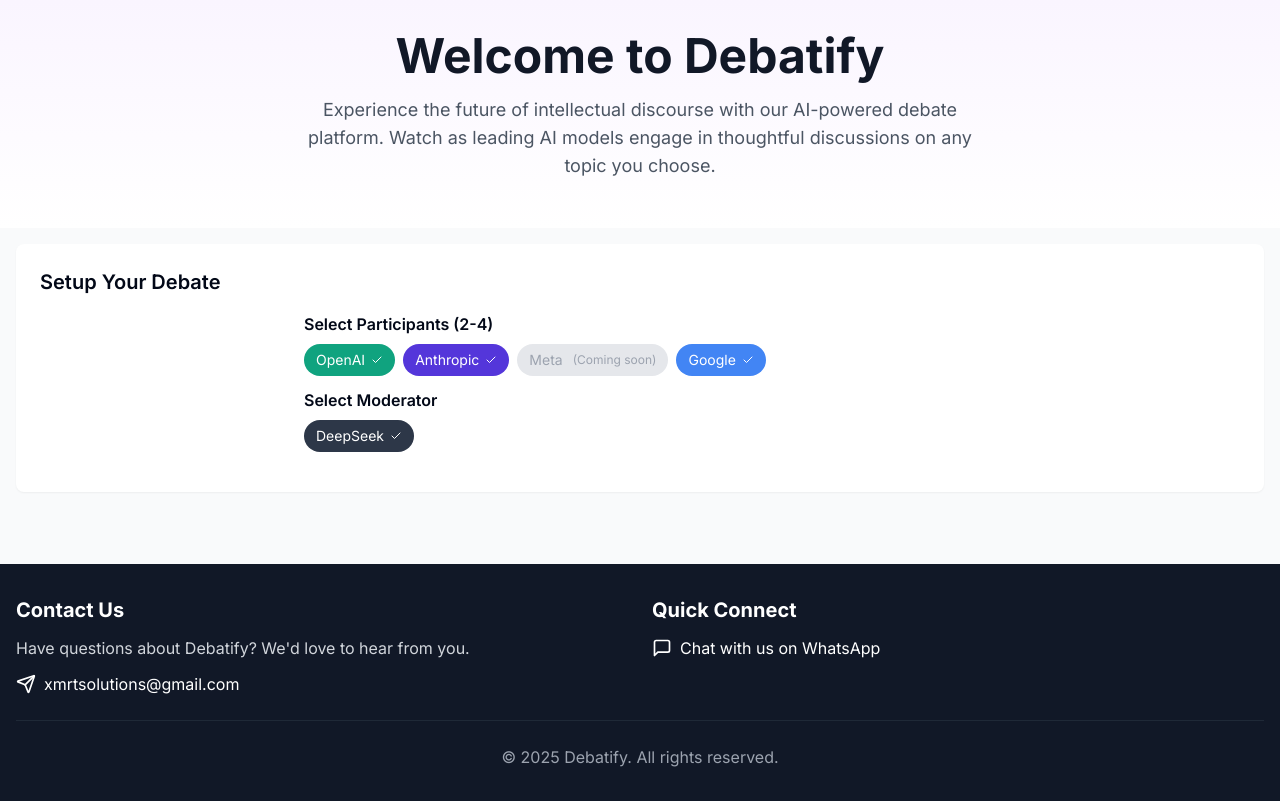
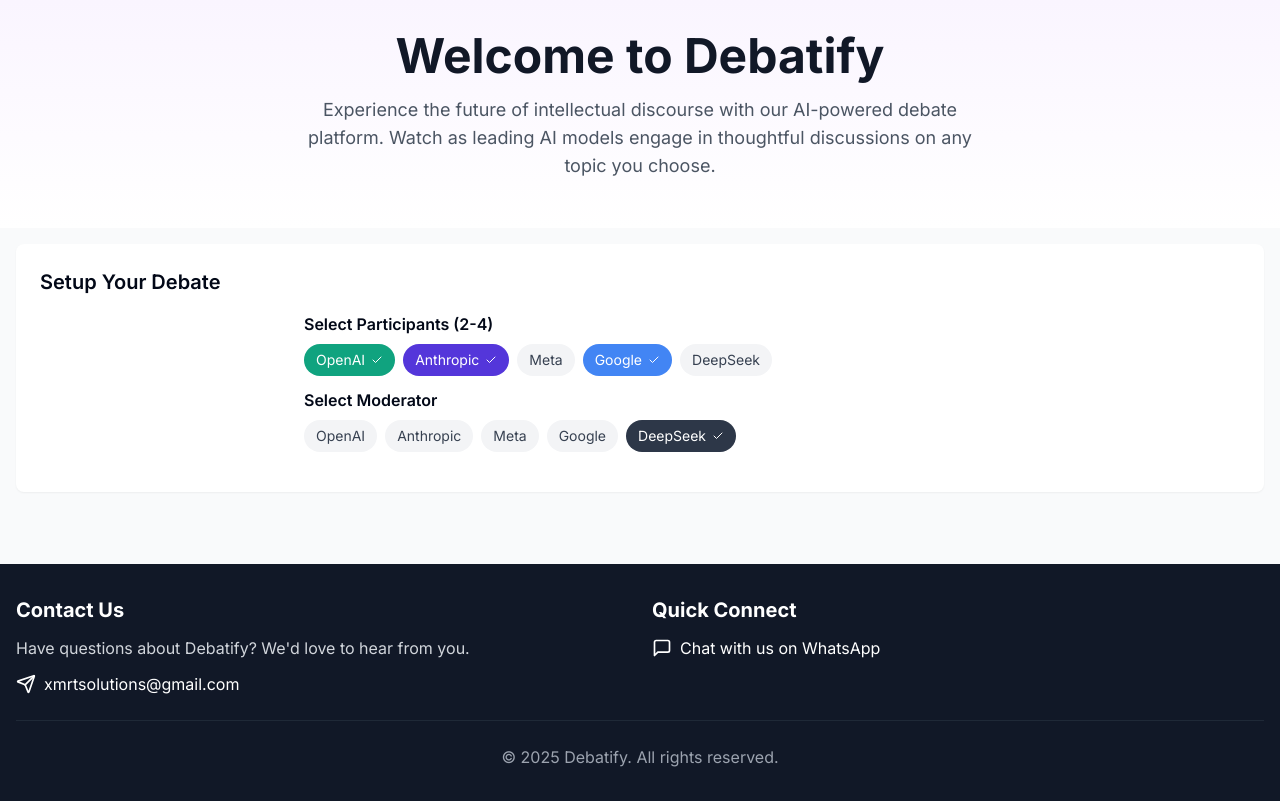
Before and after one commit to DevGruGold/debatify, a React (Vite) app: page / in a window 1280 px wide. Built offline with nearby package versions, Linux system fonts and the light colour scheme.

Commit message:
Allow user to select moderator
Enable all AI participants, including Meta.  Allow users to select any available AI as the debate moderator.

```diff
--- a/src/components/AISelector.tsx
+++ b/src/components/AISelector.tsx
@@ -1,3 +1,4 @@
+
 import { Check } from "lucide-react";
 import { useState } from "react";
 
@@ -12,9 +13,9 @@ interface AI {
 const availableAIs: AI[] = [
   { id: "openai", name: "OpenAI", colorClass: "bg-openai", role: "participant" },
   { id: "anthropic", name: "Anthropic", colorClass: "bg-anthropic", role: "participant" },
-  { id: "meta", name: "Meta", colorClass: "bg-meta", role: "participant", disabled: true },
+  { id: "meta", name: "Meta", colorClass: "bg-meta", role: "participant" },
   { id: "google", name: "Google", colorClass: "bg-google", role: "participant" },
-  { id: "deepseek", name: "DeepSeek", colorClass: "bg-deepseek", role: "moderator" }
+  { id: "deepseek", name: "DeepSeek", colorClass: "bg-deepseek", role: "participant" }
 ];
 
 interface AISelectorProps {
@@ -27,7 +28,7 @@ export const AISelector = ({ onSelectionChange }: AISelectorProps) => {
 
   const handleParticipantToggle = (aiId: string) => {
     const ai = availableAIs.find(ai => ai.id === aiId);
-    if (ai?.disabled) return;
+    if (!ai) return;
 
     setSelectedParticipants(prev => {
       const newSelection = prev.includes(aiId)
@@ -35,7 +36,7 @@ export const AISelector = ({ onSelectionChange }: AISelectorProps) => {
         : [...prev, aiId];
 
       const participants = availableAIs.filter(ai =>
-        newSelection.includes(ai.id) && ai.role === "participant"
+        newSelection.includes(ai.id)
       );
       const moderator = availableAIs.find(ai => ai.id === selectedModerator)!;
       onSelectionChange(participants, moderator);
@@ -45,13 +46,13 @@ export const AISelector = ({ onSelectionChange }: AISelectorProps) => {
 
   const handleModeratorSelect = (aiId: string) => {
     const ai = availableAIs.find(ai => ai.id === aiId);
-    if (ai?.disabled) return;
+    if (!ai) return;
 
     setSelectedModerator(aiId);
     const participants = availableAIs.filter(ai =>
-      selectedParticipants.includes(ai.id) && ai.role === "participant"
+      selectedParticipants.includes(ai.id)
     );
-    const moderator = availableAIs.find(ai => ai.id === aiId)!;
+    const moderator = ai;
     onSelectionChange(participants, moderator);
   };
 
@@ -61,22 +62,19 @@ export const AISelector = ({ onSelectionChange }: AISelectorProps) => {
         <div>
           <h3 className="text-base font-semibold mb-2">Select Participants (2-4)</h3>
           <div className="flex flex-wrap gap-2">
-            {availableAIs.filter(ai => ai.role === "participant").map((ai) => (
+            {availableAIs.map((ai) => (
               <button
                 key={ai.id}
                 onClick={() => handleParticipantToggle(ai.id)}
-                disabled={ai.disabled || (selectedParticipants.length <= 2 && selectedParticipants.includes(ai.id))}
+                disabled={selectedParticipants.length >= 4 && !selectedParticipants.includes(ai.id)}
                 className={`px-3 py-1.5 rounded-full flex items-center gap-1.5 transition-colors text-sm ${
-                  ai.disabled
-                    ? "bg-gray-200 text-gray-400 cursor-not-allowed"
-                    : selectedParticipants.includes(ai.id)
+                  selectedParticipants.includes(ai.id)
                     ? ai.colorClass + " text-white"
-                    : "bg-gray-100 text-gray-700"
+                    : "bg-gray-100 text-gray-700 hover:bg-gray-200"
                 }`}
               >
                 {ai.name}
-                {selectedParticipants.includes(ai.id) && !ai.disabled && <Check className="w-3 h-3" />}
-                {ai.disabled && <span className="text-xs ml-1">(Coming soon)</span>}
+                {selectedParticipants.includes(ai.id) && <Check className="w-3 h-3" />}
               </button>
             ))}
           </div>
@@ -85,22 +83,18 @@ export const AISelector = ({ onSelectionChange }: AISelectorProps) => {
         <div>
           <h3 className="text-base font-semibold mb-2">Select Moderator</h3>
           <div className="flex flex-wrap gap-2">
-            {availableAIs.filter(ai => ai.role === "moderator").map((ai) => (
+            {availableAIs.map((ai) => (
               <button
                 key={ai.id}
                 onClick={() => handleModeratorSelect(ai.id)}
-                disabled={ai.disabled}
                 className={`px-3 py-1.5 rounded-full flex items-center gap-1.5 transition-colors text-sm ${
-                  ai.disabled
-                    ? "bg-gray-200 text-gray-400 cursor-not-allowed"
-                    : selectedModerator === ai.id
+                  selectedModerator === ai.id
                     ? ai.colorClass + " text-white"
-                    : "bg-gray-100 text-gray-700"
+                    : "bg-gray-100 text-gray-700 hover:bg-gray-200"
                 }`}
               >
                 {ai.name}
-                {selectedModerator === ai.id && !ai.disabled && <Check className="w-3 h-3" />}
-                {ai.disabled && <span className="text-xs ml-1">(Coming soon)</span>}
+                {selectedModerator === ai.id && <Check className="w-3 h-3" />}
               </button>
             ))}
           </div>
```
Also changed, not shown: 1 other file (tests, documents, lock files or other folders).
